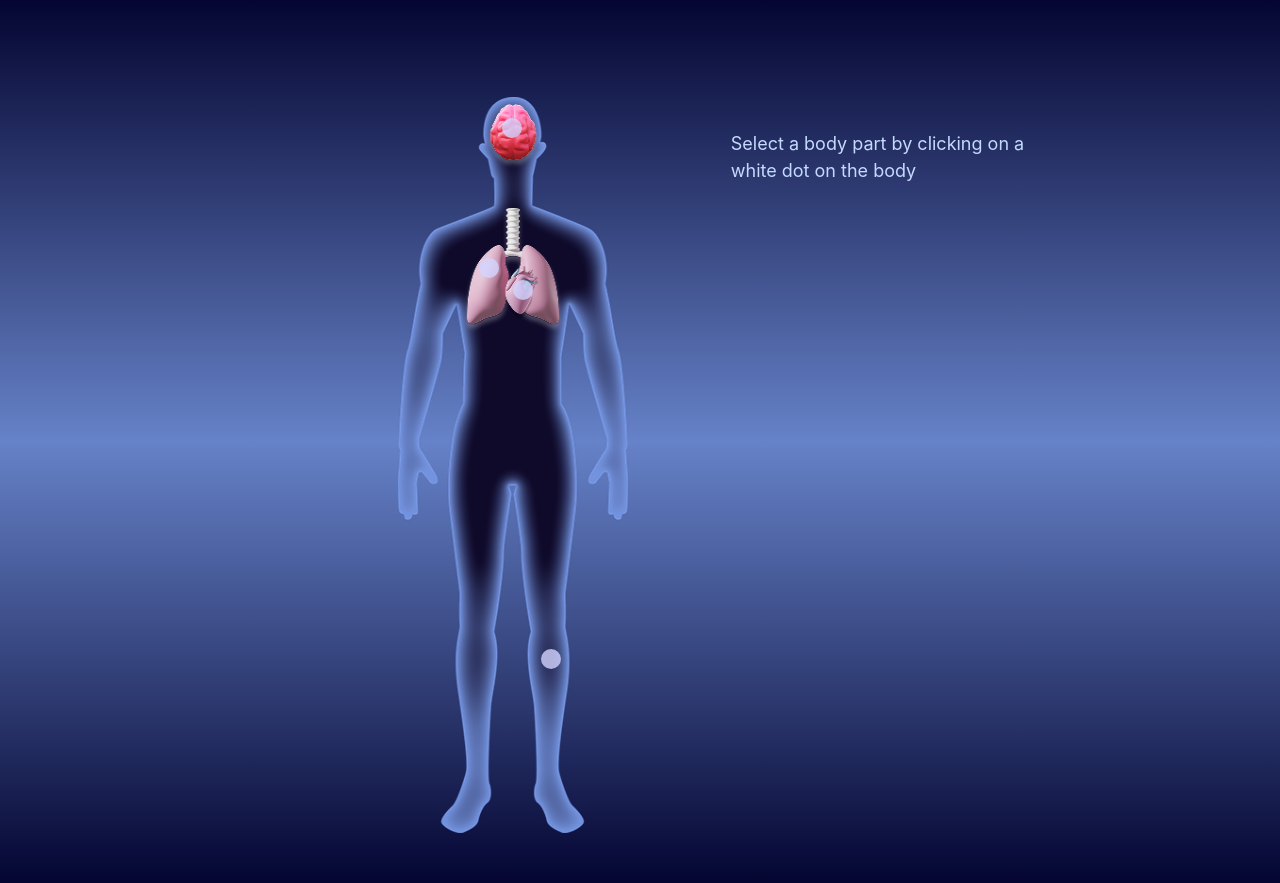
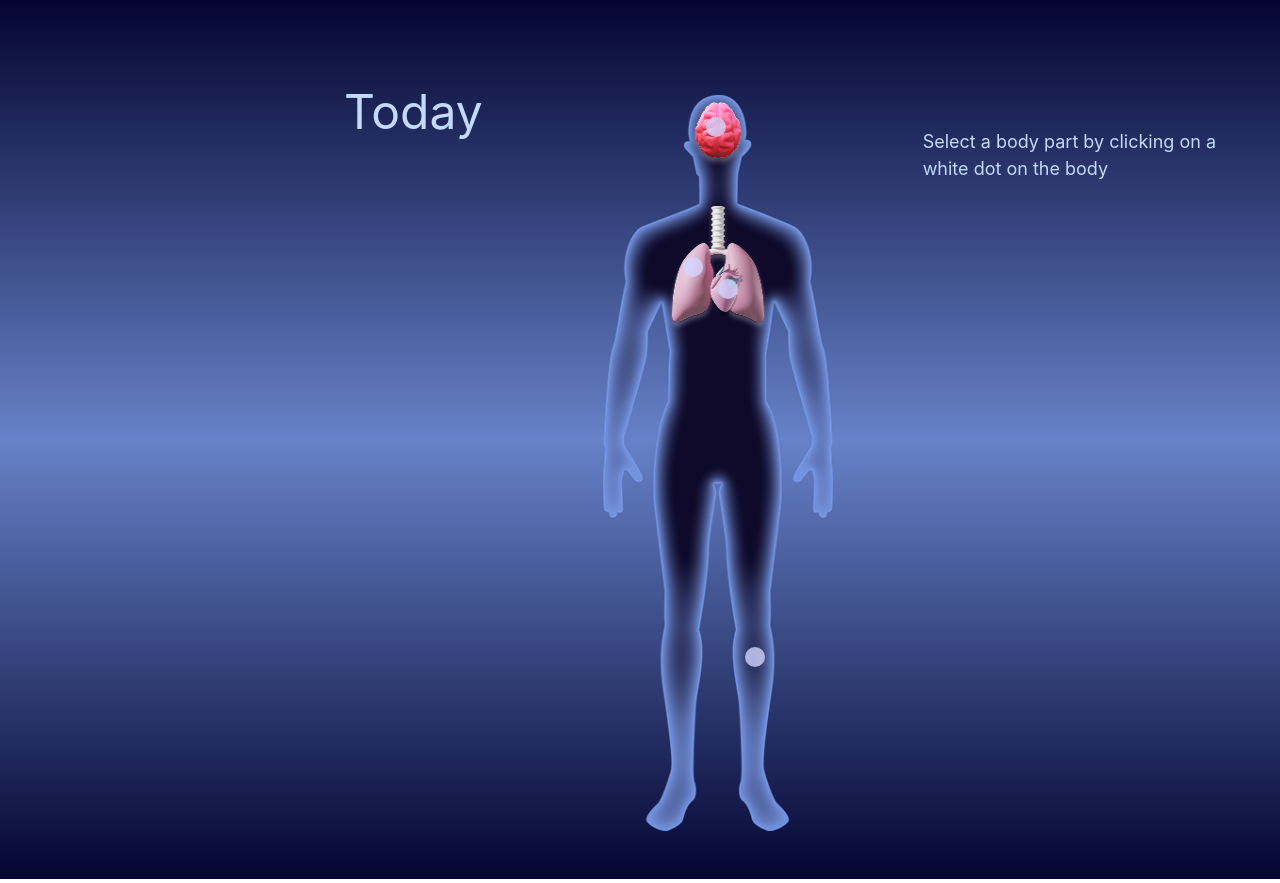
Before and after one commit to valttku/sote2035, a Next.js app in the folder client/: page / in a window 1280 px wide. Built offline with nearby package versions, Linux system fonts and the light colour scheme; no server answers.

Commit message:
made changes to home screen digital twin view

```diff
--- a/client/src/app/twin/twinView.tsx
+++ b/client/src/app/twin/twinView.tsx
@@ -24,9 +24,12 @@ export default function TwinView() {
     const avatarWidth = isFemale ? 208 : 244;
 
     return (
-        <div className="avatar-panel">
+        <div className="min-h-screen p-12">
+            <div className="mx-auto flex flex-row items-start justify-start gap-x-20 max-w-[1200px]">
+                <h1 className="text-5xl m-10">Today</h1>
+
                 {/* Avatar + dots */}
-            <div className="avatar-wrapper">
+                <div className="relative w-[230px] mt-[5%] flex-shrink-0">
                     <img
                         src={isFemale ? "/avatar-female.png" : "/avatar-male.png"}
                         alt="Digital twin"
@@ -56,40 +59,14 @@ export default function TwinView() {
                 </div>
 
                 {/* Title + panel */}
-            <div className="title-and-panel" style={{ width: 320, marginLeft: "10%" }}>
-                <h1>Select a body part by clicking on a white dot on the body</h1>
-                {selected && (
-                    <TwinPanel
-                        selected={selected}
-                        onClose={() => setSelected(null)}
-                    />
-                )}
+                <div className="w-[320px] flex-shrink-0">
+                    <h1 className="text-[18px] mb-[10px] mt-[70px] p-[10px] rounded-[8px]">
+                    Select a body part by clicking on a white dot on the body
+                    </h1>
+
+                    {selected && <TwinPanel selected={selected} onClose={() => setSelected(null)} />}
                 </div>
-
-            <style jsx>{`
-                .avatar-panel {
-                    display: flex;
-                    align-items: flex-start;
-                    width: auto;
-                    min-height: 100vh;
-                    padding: 50px;
-                }
-
-                .avatar-wrapper {
-                    position: relative;
-                    width: 230px;
-                    margin-left: 10%;
-                    margin-top: 5%;
-                }
-
-                .title-and-panel h1 {
-                    font-size: 18px;
-                    margin-bottom: 10px;
-                    margin-top: 70px;
-                    padding: 10px;
-                    border-radius: 8px;
-                }
-            `}</style>
+            </div>
         </div>
     );
 }
```
Lines whose indentation alone changed are shown as unchanged.
